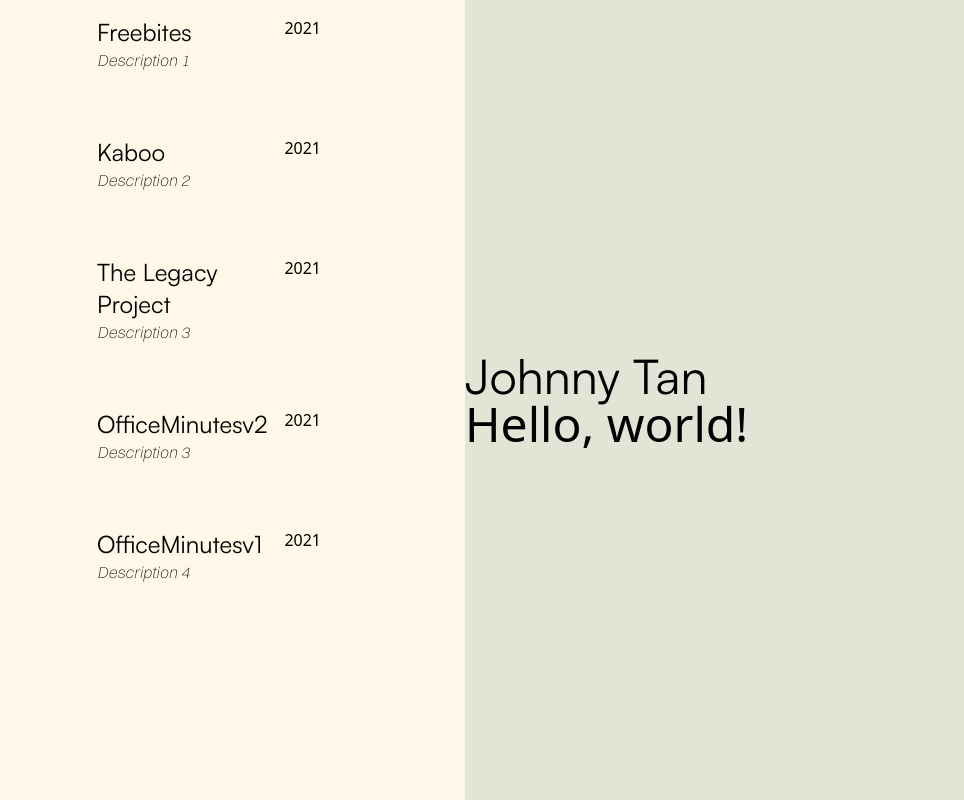
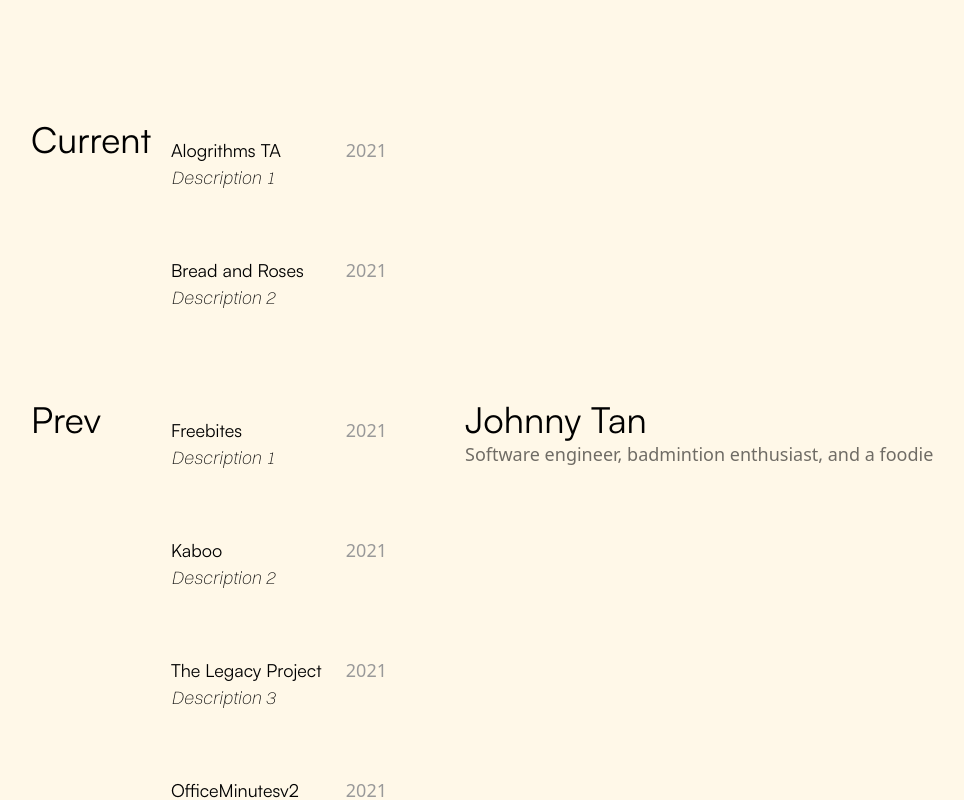
Before and after one commit to johnny-t06/johnny-web, a Next.js app: page / in a window 1280 px wide. Shown: the top 800 px of the page, without its empty margins (47-1011 px from the left). Built offline with nearby package versions, Linux system fonts and the light colour scheme.

Commit message:
text sizing and framer motion

```diff
--- a/src/app/page.tsx
+++ b/src/app/page.tsx
@@ -1,20 +1,30 @@
 import { Description } from "@/components/Description";
 import { WorkContainer } from "@/components/Work/WorkContainer";
-import { prevWorks } from "@/data/works";
+import { currentWorks, prevWorks } from "@/data/works";
 
 export default function Home() {
-  const value = "Hello, world!";
+  const value = "Software engineer, badmintion enthusiast, and a foodie";
   return (
     <div>
       <div className="flex h-[150vh]">
-        <div className="flex w-2/5 bg-beige2 justify-center align-center">
-          <WorkContainer works={prevWorks} />
+        <div className="flex w-2/5 bg-beige2 justify-center py-[15vh] flex-row pl-4">
+          <div className="flex flex-col w-9/12 ">
+            <div className="flex flex-row justify-between min-h-[35vh]">
+              <h1 className="font-satoshi text-4xl "> Current</h1>
+              <WorkContainer works={currentWorks} />
+            </div>
+            <div className="flex flex-row justify-between ">
+              <h1 className="font-satoshi text-4xl "> Prev</h1>
+              <WorkContainer works={prevWorks} />
+            </div>
+          </div>
         </div>
-
-        <div className="flex w-3/5 bg-green flex-col ">
+        <div className="flex w-3/5 bg-beige2 flex-col ">
+          <div className="h-[50vh]"> </div>
           <Description value={value} />{" "}
         </div>
       </div>
+
       <div className="h-screen bg-nobel"> </div>
     </div>
   );
--- a/src/components/Description.tsx
+++ b/src/components/Description.tsx
@@ -1,12 +1,33 @@
+"use client";
+import { useScroll, motion } from "framer-motion";
+import React from "react";
+import { useRef } from "react";
+
 interface DescriptionProps {
   value: string;
 }
 export const Description = (props: DescriptionProps) => {
   const { value } = props;
+  const element = useRef<HTMLDivElement>(null);
+  const { scrollYProgress } = useScroll({
+    target: element,
+    offset: ["start 50vh", "start start"],
+  });
+
+  // useMotionValueEvent(scrollYProgress, "change", (latest) => {
+  //   console.log(latest);
+  // });
+
   return (
-    <div className="sticky top-1/2 transform -translate-y-1/2">
-      <h1 className="font-satoshi text-5xl "> Johnny Tan</h1>
-      <p className="text-5xl">{value}</p>
+    <div className="">
+      <h1 className="font-satoshi text-4xl "> Johnny Tan</h1>
+      <motion.p
+        className="text-lg"
+        ref={element}
+        style={{ opacity: scrollYProgress }}
+      >
+        {value}
+      </motion.p>
     </div>
   );
 };
--- a/src/components/Work/WorkCard.tsx
+++ b/src/components/Work/WorkCard.tsx
@@ -10,10 +10,10 @@ export const WorkCard = (props: RoleCardProps) => {
   return (
     <div className="p-4 rounded-lg flex flex-row justify-between">
       <div>
-        <h1 className="font-satoshi text-2xl">{title}</h1>
+        <h1 className="font-satoshi">{title}</h1>
         <p className="font-switzer italic"> {description}</p>
       </div>
-      <p>{date}</p>
+      <p className="text-gray">{date}</p>
     </div>
   );
 };
--- a/src/components/Work/WorkContainer.tsx
+++ b/src/components/Work/WorkContainer.tsx
@@ -9,7 +9,7 @@ export const WorkContainer = (props: WorkContainerProps) => {
   const { works } = props;
 
   return (
-    <div className="flex flex-col gap-8 w-1/2 ">
+    <div className="flex flex-col gap-8 w-2/3 text-lg">
       {works.map((work, index) => (
         <WorkCard key={index} workItem={work} />
       ))}
```
Also changed, not shown: 1 other file (tests, documents, lock files or other folders).
